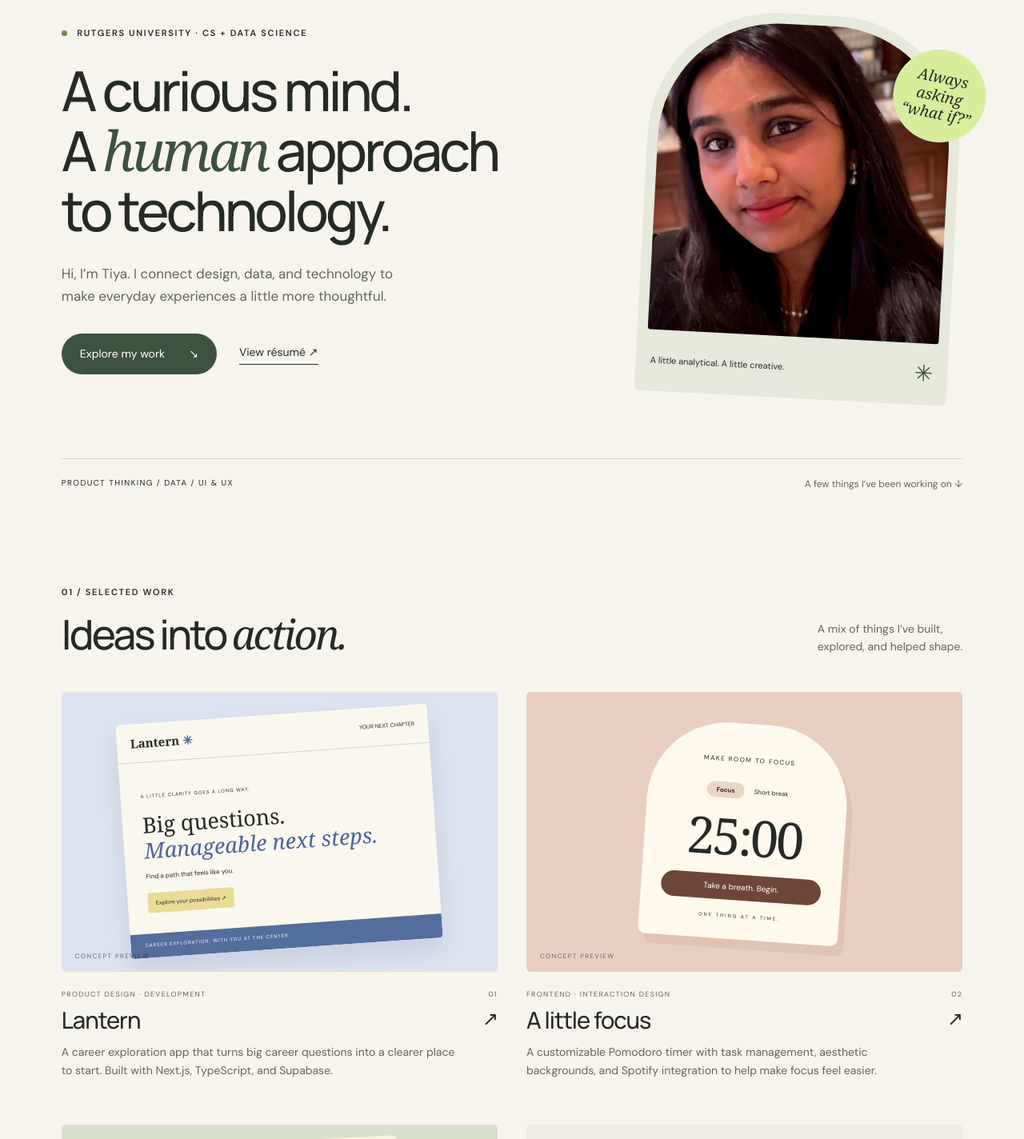
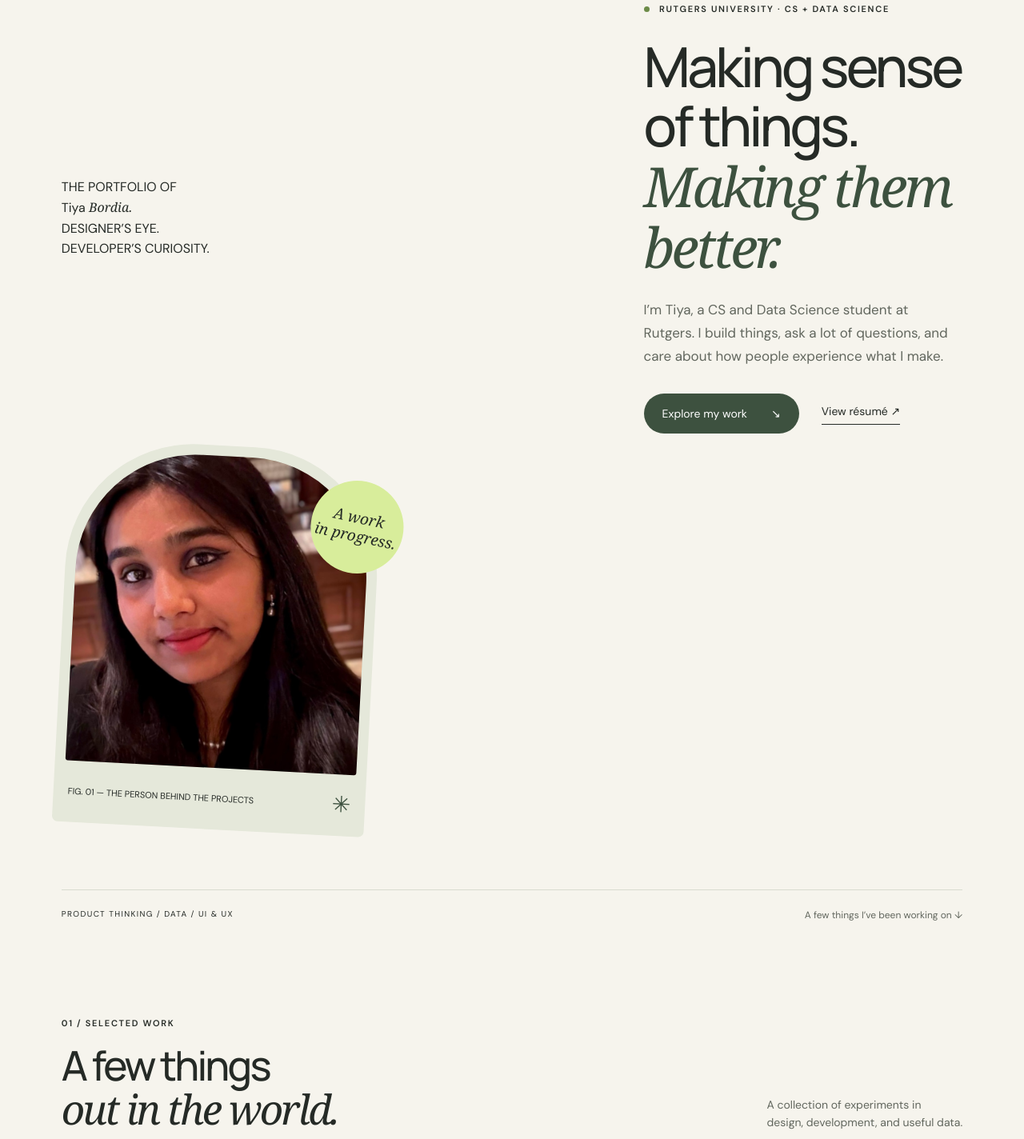
Before and after one commit to TiyaB-debug/portfolio.github.io, a plain HTML site: page index.html in a window 1280 px wide. Shown: the part 179-1603 px from the top of the page at 80% size. Drawn offline with Linux system fonts and the light colour scheme.

Commit message:
Create burgundy and cream field-notes portfolio layout

```diff
--- a/index.html
+++ b/index.html
@@ -4,7 +4,7 @@
   <meta charset="UTF-8">
   <meta name="viewport" content="width=device-width, initial-scale=1">
   <meta name="description" content="Tiya Bordia — Rutgers Computer Science and Data Science student exploring thoughtful products, useful data, and human-centered design.">
-  <meta name="theme-color" content="#f6f4ed">
+  <meta name="theme-color" content="#EEE4DA">
   <title>Tiya Bordia — Design, data & technology</title>
   <link rel="icon" href="./assets/Image7.png">
   <link rel="stylesheet" href="./styles/styles.css">
@@ -22,28 +22,29 @@
   </header>
   <main id="main">
     <section class="hero wrap" id="home" aria-labelledby="hero-title">
+      <div class="hero-masthead"><p>THE PORTFOLIO OF</p><div aria-hidden="true">Tiya <em>Bordia.</em></div><span>DESIGNER’S EYE.<br>DEVELOPER’S CURIOSITY.</span></div>
       <div class="hero-copy">
         <p class="eyebrow"><span class="status-dot"></span> RUTGERS UNIVERSITY · CS + DATA SCIENCE</p>
-        <h1 id="hero-title">A curious mind.<br>A <em>human</em> approach<br>to technology.</h1>
-        <p class="intro">Hi, I’m Tiya. I connect design, data, and technology to make everyday experiences a little more thoughtful.</p>
+        <h1 id="hero-title">Making sense<br>of things.<br><em>Making them better.</em></h1>
+        <p class="intro">I’m Tiya, a CS and Data Science student at Rutgers. I build things, ask a lot of questions, and care about how people experience what I make.</p>
         <div class="hero-actions"><a class="button" href="#projects">Explore my work <span aria-hidden="true">↘</span></a><a class="text-link" href="./assets/Tiya%20Bordia_resume.pdf" target="_blank" rel="noopener noreferrer">View résumé <span aria-hidden="true">↗</span></a></div>
       </div>
-      <figure class="portrait"><div class="portrait-image"><img src="./assets/Tiya.jpg" alt="Tiya Bordia" fetchpriority="high"></div><figcaption><span>A little analytical. A little creative.</span><span aria-hidden="true">✳</span></figcaption><div class="portrait-note">Always asking<br>“what if?”</div></figure>
+      <figure class="portrait"><div class="portrait-image"><img src="./assets/Tiya.jpg" alt="Tiya Bordia" fetchpriority="high"></div><figcaption><span>FIG. 01 — THE PERSON BEHIND THE PROJECTS</span><span aria-hidden="true">✳</span></figcaption><div class="portrait-note">A work<br>in progress.</div></figure>
       <div class="hero-bottom"><span>PRODUCT THINKING / DATA / UI & UX</span><a href="#projects">A few things I’ve been working on ↓</a></div>
     </section>
 
     <section class="work wrap section" id="projects" aria-labelledby="work-title">
-      <div class="section-heading"><div><p class="eyebrow">01 / SELECTED WORK</p><h2 id="work-title">Ideas into <em>action.</em></h2></div><p>A mix of things I’ve built,<br>explored, and helped shape.</p></div>
+      <div class="section-heading"><div><p class="eyebrow">01 / SELECTED WORK</p><h2 id="work-title">A few things<br><em>out in the world.</em></h2></div><p>A collection of experiments in<br>design, development, and useful data.</p></div>
       <div class="project-grid">
         <!-- Project artwork is a conceptual preview, rather than a product screenshot. -->
-        <article class="project featured"><a class="project-art lantern-art" href="https://github.com/TiyaB-debug/LanternProject" target="_blank" rel="noopener noreferrer" aria-label="Explore Lantern on GitHub"><div class="mini-window"><div class="window-top"><b>Lantern<span>✳</span></b><span>YOUR NEXT CHAPTER</span></div><div class="lantern-content"><small>A LITTLE CLARITY GOES A LONG WAY.</small><strong>Big questions.<br><em>Manageable next steps.</em></strong><p>Find a path that feels like you.</p><span class="mini-button">Explore your possibilities ↗</span></div><div class="mini-bottom">CAREER EXPLORATION, WITH YOU AT THE CENTER.</div></div><span class="art-label">CONCEPT PREVIEW</span></a><div class="project-meta"><span>PRODUCT DESIGN · DEVELOPMENT</span><span>01</span></div><h3><a href="https://github.com/TiyaB-debug/LanternProject" target="_blank" rel="noopener noreferrer">Lantern <span aria-hidden="true">↗</span></a></h3><p>A career exploration app that turns big career questions into a clearer place to start. Built with Next.js, TypeScript, and Supabase.</p></article>
-        <article class="project"><a class="project-art timer-art" href="https://pomodoro-timer-seven-delta.vercel.app/" target="_blank" rel="noopener noreferrer" aria-label="Try the Pomodoro Timer"><div class="timer-preview"><span>MAKE ROOM TO FOCUS</span><div class="timer-tabs"><b>Focus</b><span>Short break</span></div><strong>25:00</strong><span class="timer-start">Take a breath. Begin.</span><small>ONE THING AT A TIME.</small></div><span class="art-label">CONCEPT PREVIEW</span></a><div class="project-meta"><span>FRONTEND · INTERACTION DESIGN</span><span>02</span></div><h3><a href="https://pomodoro-timer-seven-delta.vercel.app/" target="_blank" rel="noopener noreferrer">A little focus <span aria-hidden="true">↗</span></a></h3><p>A customizable Pomodoro timer with task management, aesthetic backgrounds, and Spotify integration to help make focus feel easier.</p></article>
-        <article class="project"><a class="project-art nutri-art" href="https://nutriplanapp.vercel.app/" target="_blank" rel="noopener noreferrer" aria-label="Explore NutriPlan"><div class="recipe-preview"><div class="recipe-icon" aria-hidden="true">✳</div><small>GOOD FOOD. YOUR WAY.</small><strong>What’s in<br>your kitchen?</strong><div class="ingredient-tags"><span>Avocado</span><span>Rice</span><span>+ Add yours</span></div><p>A little inspiration for your next meal.</p></div><span class="art-label">CONCEPT PREVIEW</span></a><div class="project-meta"><span>WEB DEVELOPMENT · USER EXPERIENCE</span><span>03</span></div><h3><a href="https://nutriplanapp.vercel.app/" target="_blank" rel="noopener noreferrer">NutriPlan <span aria-hidden="true">↗</span></a></h3><p>A meal planner that helps people discover recipes around their ingredients, dietary preferences, and allergens.</p></article>
+        <article class="project featured"><a class="project-art lantern-art" href="https://github.com/TiyaB-debug/LanternProject" target="_blank" rel="noopener noreferrer" aria-label="Explore Lantern on GitHub"><div class="mini-window"><div class="window-top"><b>Lantern<span>✳</span></b><span>YOUR NEXT CHAPTER</span></div><div class="lantern-content"><small>A LITTLE CLARITY GOES A LONG WAY.</small><strong>Big questions.<br><em>Manageable next steps.</em></strong><p>Find a path that feels like you.</p><span class="mini-button">Explore your possibilities ↗</span></div><div class="mini-bottom">CAREER EXPLORATION, WITH YOU AT THE CENTER.</div></div><span class="art-label">CONCEPT PREVIEW</span></a><div class="project-meta"><span>PRODUCT DESIGN · DEVELOPMENT</span><span>01</span></div><h3><a href="https://github.com/TiyaB-debug/LanternProject" target="_blank" rel="noopener noreferrer">Lantern <span aria-hidden="true">↗</span></a></h3><p>A career exploration app that turns big career questions into a clearer place to start. Built with Next.js, TypeScript, and Supabase.</p><div class="project-footnote"><span>THE QUESTION</span>How can career exploration feel less overwhelming?</div></article>
+        <article class="project"><a class="project-art timer-art" href="https://pomodoro-timer-seven-delta.vercel.app/" target="_blank" rel="noopener noreferrer" aria-label="Try the Pomodoro Timer"><div class="timer-preview"><span>MAKE ROOM TO FOCUS</span><div class="timer-tabs"><b>Focus</b><span>Short break</span></div><strong>25:00</strong><span class="timer-start">Take a breath. Begin.</span><small>ONE THING AT A TIME.</small></div><span class="art-label">CONCEPT PREVIEW</span></a><div class="project-meta"><span>FRONTEND · INTERACTION DESIGN</span><span>02</span></div><h3><a href="https://pomodoro-timer-seven-delta.vercel.app/" target="_blank" rel="noopener noreferrer">A little focus <span aria-hidden="true">↗</span></a></h3><p>A customizable Pomodoro timer with task management, aesthetic backgrounds, and Spotify integration to help make focus feel easier.</p><div class="project-footnote"><span>THE QUESTION</span>What makes it easier to sit down and start?</div></article>
+        <article class="project"><a class="project-art nutri-art" href="https://nutriplanapp.vercel.app/" target="_blank" rel="noopener noreferrer" aria-label="Explore NutriPlan"><div class="recipe-preview"><div class="recipe-icon" aria-hidden="true">✳</div><small>GOOD FOOD. YOUR WAY.</small><strong>What’s in<br>your kitchen?</strong><div class="ingredient-tags"><span>Avocado</span><span>Rice</span><span>+ Add yours</span></div><p>A little inspiration for your next meal.</p></div><span class="art-label">CONCEPT PREVIEW</span></a><div class="project-meta"><span>WEB DEVELOPMENT · USER EXPERIENCE</span><span>03</span></div><h3><a href="https://nutriplanapp.vercel.app/" target="_blank" rel="noopener noreferrer">NutriPlan <span aria-hidden="true">↗</span></a></h3><p>A meal planner that helps people discover recipes around their ingredients, dietary preferences, and allergens.</p><div class="project-footnote"><span>THE QUESTION</span>What can you make with what you already have?</div></article>
         <article class="project research-project"><div class="research-content"><p class="eyebrow">DATA WITH A PURPOSE</p><h3>Different places.<br>Shared questions.</h3><p>Exploring how lockdown policies shaped COVID-19 outcomes across Brazil, India, and the United States.</p><a class="text-link" href="https://github.com/TiyaB-debug/CIC_CovidResearch" target="_blank" rel="noopener noreferrer">Explore the research <span aria-hidden="true">↗</span></a><div class="research-line" aria-hidden="true"><span></span><span></span><span></span><span></span><span></span><span></span><span></span><span></span><span></span></div></div></article>
       </div>
     </section>
 
-    <section class="about-section" id="about" aria-labelledby="about-title"><div class="wrap about-layout"><div><p class="eyebrow">02 / A BIT ABOUT ME</p><h2 id="about-title">The space between<br><em>people & possibility.</em></h2><span class="about-flower" aria-hidden="true">✳</span></div><div class="about-copy"><p class="large-copy">I like understanding how things work. Even more, I like understanding how they could work better for people.</p><p>I’m a junior at Rutgers University, double majoring in Computer Science and Data Science with a minor in Business Administration. My interests sit where product thinking, user experience, and technical problem-solving meet.</p><p>That curiosity has taken me from investigating software issues at SageSure to mapping marine research data and mentoring student innovators. I enjoy asking questions, making sense of messy information, and turning an idea into something useful.</p><div class="skills"><h3>My toolkit</h3><p>Python · Java · SQL · JavaScript · TypeScript · React · Next.js · Figma · ArcGIS · Git</p></div></div></div></section>
+    <section class="about-section" id="about" aria-labelledby="about-title"><div class="wrap about-layout"><div><p class="eyebrow">02 / A BIT ABOUT ME</p><h2 id="about-title">Equal parts<br><em>logic & instinct.</em></h2><div class="margin-note"><span>NOTE TO SELF / 01</span><p>Start with a question.<br>Stay curious about<br>the answer.</p></div></div><div class="about-copy"><p class="large-copy">I like understanding how things work. Even more, I like understanding how they could work better for people.</p><p>I’m a junior at Rutgers University, double majoring in Computer Science and Data Science with a minor in Business Administration. My interests sit where product thinking, user experience, and technical problem-solving meet.</p><p>That curiosity has taken me from investigating software issues at SageSure to mapping marine research data and mentoring student innovators. I enjoy asking questions, making sense of messy information, and turning an idea into something useful.</p><div class="skills"><h3>My toolkit</h3><p>Python · Java · SQL · JavaScript · TypeScript · React · Next.js · Figma · ArcGIS · Git</p></div></div></div></section>
 
     <section class="wrap section" id="experience" aria-labelledby="experience-title"><div class="section-heading"><div><p class="eyebrow">03 / EXPERIENCE</p><h2 id="experience-title">Learning by <em>doing.</em></h2></div><a class="text-link" href="./assets/Tiya%20Bordia_resume.pdf" target="_blank" rel="noopener noreferrer">Full résumé ↗</a></div>
       <div class="experience-list">
```
